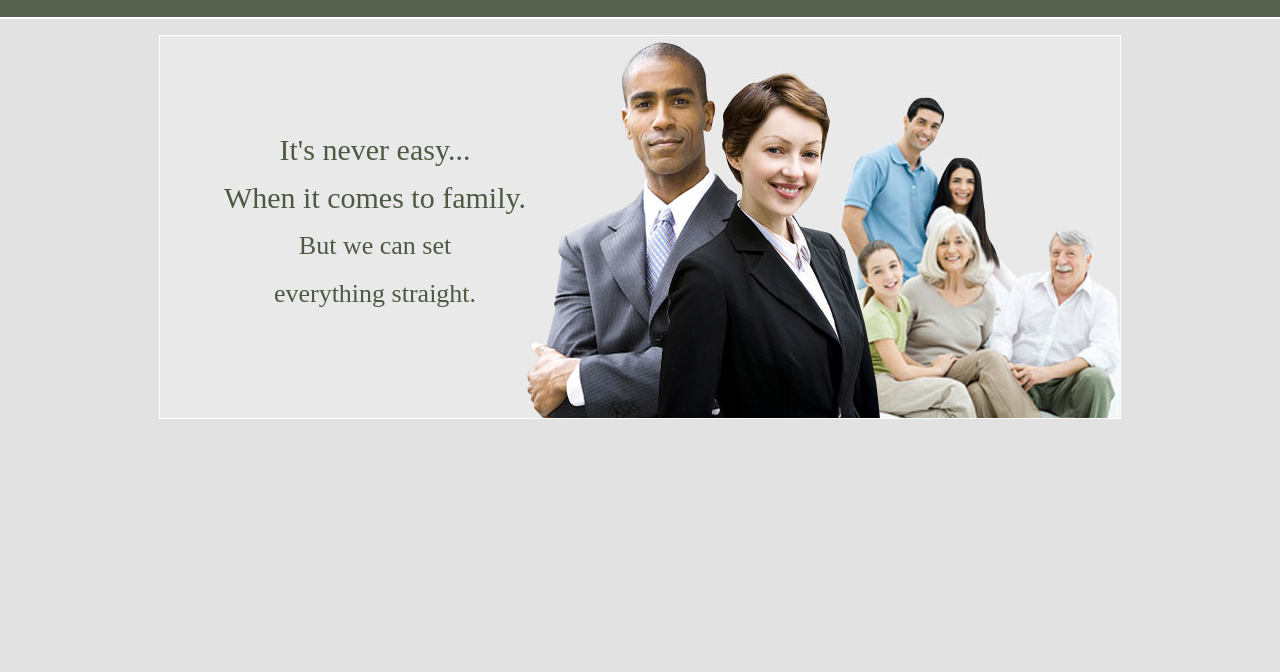
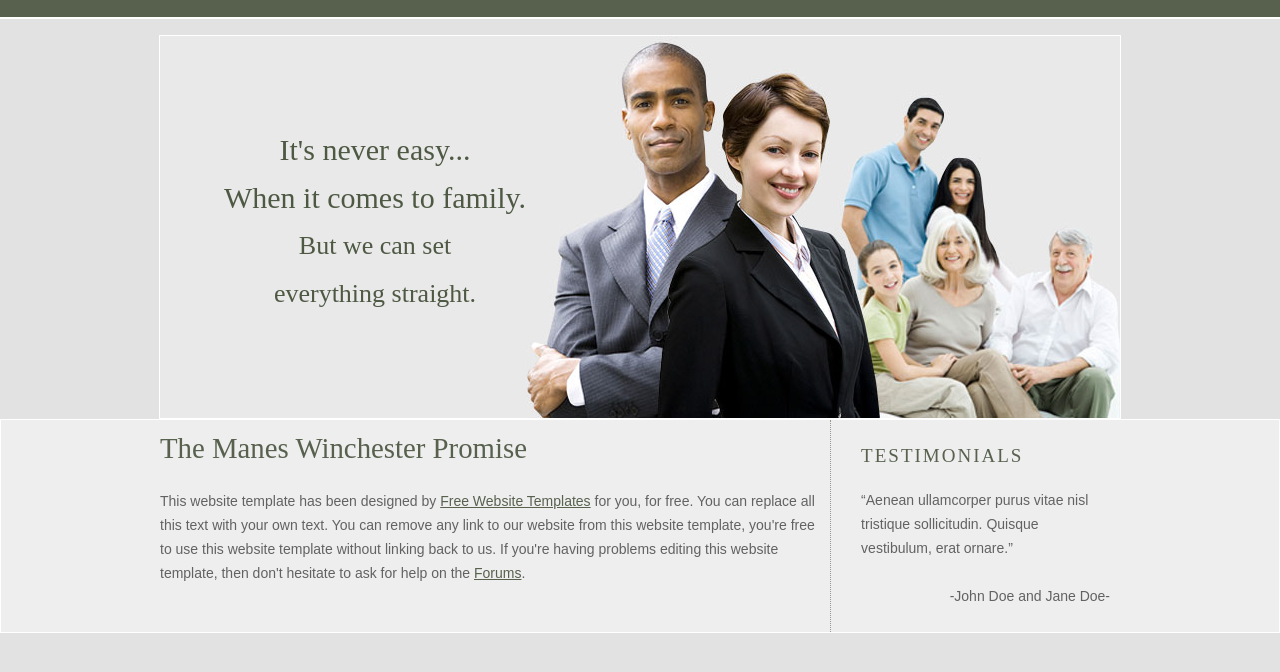
Before and after one commit to ahmedkhaledwafi/law-firm-tempalte, a plain HTML site: page index.html in a window 1280 px wide. Shown: the part 106-778 px from the top of the page. Drawn offline with Linux system fonts and the light colour scheme.

Commit message:
component: add section 2

```diff
--- a/css/style.scss
+++ b/css/style.scss
@@ -85,6 +85,7 @@ header {
         left: 32px;
         top: 90px;
         width: 370px;
+        height: fit-content;
     }
 
     h1 {
@@ -100,3 +101,69 @@ header {
         font-size: 26px;
     }
 }
+
+/*
+*
+* section 2
+*
+*/
+
+.section-2 {
+    background-color: #eeeeee;
+    border: 1px solid #fff;
+    color: #57614e;
+
+    .section-2--container {
+        display: flex;
+    }
+
+    .promise {
+        border-right: 1px dotted #959992;
+        width: 960px-260px;
+
+        h1 {
+            font-size: 32px;
+            line-height: 36px;
+            padding: 12px 0 12px;
+            text-transform: none;
+            color: #57614e;
+            font: 1.8rem "Times New Roman", Times, serif;
+            margin: 0 0 12px;
+        }
+        p {
+            font: 14px/24px Arial, Helvetica, sans-serif;
+            margin: 0 0 24px;
+            a {
+                color: #57614e;
+            }
+        }
+    }
+
+    .testimonials {
+        float: right;
+        width: 260px;
+        margin-left: 20px;
+        padding: 24px 10px 0px;
+
+        h1 {
+            color: #57614e;
+            font: 19px/24px "Times New Roman", Times, serif;
+            letter-spacing: 2px;
+            margin: 0;
+            margin-bottom: 20px;
+        }
+
+        .author-name {
+            float: right;
+        }
+        p {
+            color: #626262;
+            font: 14px/24px Arial, Helvetica, sans-serif;
+            margin: 0 0 24px;
+        }
+    }
+
+    p {
+        color: #626262;
+    }
+}
--- a/index.html
+++ b/index.html
@@ -32,6 +32,7 @@
     </header>
 
     <main>
+
         <div class="hero center">
             <div class="details">
                 <h1>
@@ -45,6 +46,38 @@
             </div>
             <img src="images/family-large.jpg" alt="happy family">
         </div>
+
+        <section class="section-2">
+            <div class="section-2--container center">
+                <div class="promise">
+                    <h1>The Manes Winchester Promise</h1>
+                    <p>
+                        This website template has been designed by <a href="#">Free Website Templates</a> for you, for
+                        free.
+                        You can replace all this text with your own text. You can remove any link to our website from
+                        this
+                        website template, you're free to use this website template without linking back to us. If you're
+                        having problems editing this website template, then don't hesitate to ask for help on the <a
+                            href="#">Forums</a>.
+                    </p>
+                </div>
+                <div class="testimonials">
+                    <h1>
+                        TESTIMONIALS
+                    </h1>
+                    <p>
+                        “Aenean ullamcorper purus vitae nisl tristique sollicitudin. Quisque vestibulum, erat ornare.”
+                    </p>
+                    <div>
+                        <p class="author-name">
+                            -John Doe and Jane Doe-
+                        </p>
+                    </div>
+                </div>
+            </div>
+        </section>
+
+
     </main>
 
 </body>
```
Also changed, not shown: css/style.css, 1 other file.
